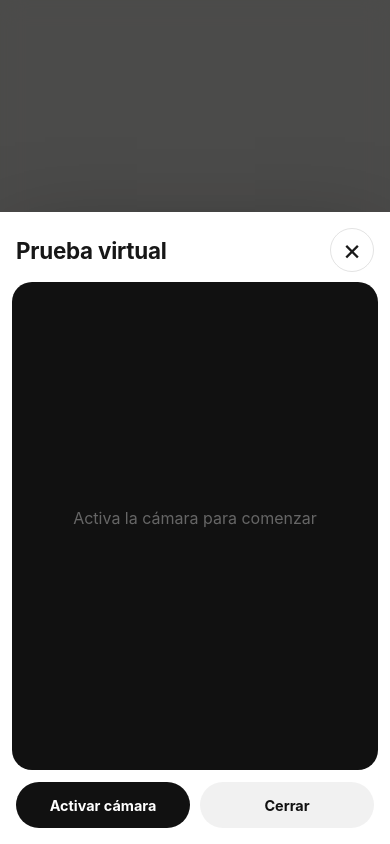
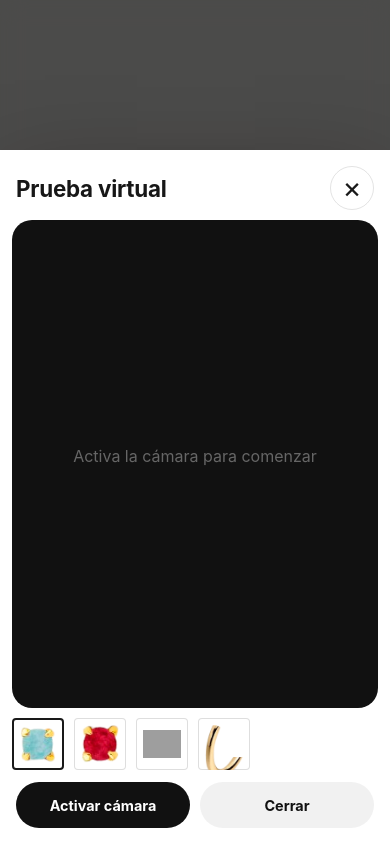
Before and after one commit to Kaue-oliveira-hub/webar-earrings, a website built with Vite: page webar-earrings/index.html in a window 390 px wide. Both pictures are taken after a click on the button "Probar pendiente". Built offline with nearby package versions, Linux system fonts and the light colour scheme; grey boxes are pictures that could not be loaded.

Commit message:
add clean earring variant selector

```diff
--- a/webar-earrings/src/config/tryOnConfig.js
+++ b/webar-earrings/src/config/tryOnConfig.js
@@ -1,5 +1,5 @@
 export const TRY_ON_CONFIG = {
   visibleEarSide: "right",
- // debugMode: false,
-  debugMode: true,
+  debugMode: false,
+  //debugMode: true,
 };
--- a/webar-earrings/src/main.js
+++ b/webar-earrings/src/main.js
@@ -7,7 +7,7 @@ import { EAR_DEBUG_LANDMARK_INDEXES } from "./tracking/faceLandmarkIndexes.js";
 import { estimateEarAnchors } from "./tracking/earEstimator.js";
 import { TRY_ON_CONFIG } from "./config/tryOnConfig.js";
 import { EarringRenderer } from "./rendering/earringRenderer.js";
-import { DEFAULT_EARRING_VARIANT } from "./products/earringProducts.js";
+import { DEFAULT_EARRING_VARIANT, getAllEarringVariants } from "./products/earringProducts.js";
 
 document.querySelector("#app").innerHTML = `
   <main class="app">
@@ -113,7 +113,11 @@ document.querySelector("#app").innerHTML = `
           aria-live="polite"
         >
         </div>
-
+        <div
+           id="variant-selector"
+           class="variant-selector"
+           aria-label="Seleccionar pendiente"
+        ></div>
         <footer class="camera-modal__footer">
           <button
             id="start-camera-button"
@@ -170,13 +174,17 @@ const cameraGuide = document.querySelector("#camera-guide");
 const captureCanvas = document.querySelector("#capture-canvas");
 const debugCanvas = document.querySelector("#debug-canvas");
 const earringCanvas = document.querySelector("#earring-canvas");
-
+const variantSelector = document.querySelector("#variant-selector");
 
 const cameraController = new CameraController(cameraVideo);
 const photoCapture = new PhotoCapture(cameraVideo, captureCanvas, cameraView,);
 const faceAnalyzer = new FaceAnalyzer();
 const landmarkDebugRenderer = new LandmarkDebugRenderer(debugCanvas);
 const earringRenderer = new EarringRenderer(earringCanvas);
+
+const earringVariants = getAllEarringVariants();
+let selectedEarringVariant = DEFAULT_EARRING_VARIANT;
+let lastCaptureData = null;
 
 function setCameraStatus(message, state = "default") {
   cameraStatus.textContent = message;
@@ -236,7 +244,58 @@ function hideEarringCanvas() {
   earringRenderer.clear();
 }
 
+function renderVariantSelector() {
+  variantSelector.innerHTML = earringVariants
+    .map((variant) => {
+      const isSelected = variant.id === selectedEarringVariant.id;
+
+      return `
+        <button
+          class="variant-selector__item${isSelected ? " is-selected" : ""}"
+          type="button"
+          data-variant-id="${variant.id}"
+          aria-label="Seleccionar ${variant.name}"
+          aria-pressed="${isSelected}"
+        >
+          <img
+            src="${variant.imageUrl}"
+            alt=""
+            class="variant-selector__image"
+          />
+        </button>
+      `;
+    })
+    .join("");
+}
+
+function getVariantById(variantId) {
+  return earringVariants.find((variant) => variant.id === variantId) ?? null;
+}
+
+async function renderSelectedEarringOnCapture() {
+  if (!lastCaptureData) return;
+
+  const { capture, visibleEarAnchor, faceWidth } = lastCaptureData;
+
+  earringRenderer.resize(capture.width, capture.height);
+  earringRenderer.clear();
+
+  await earringRenderer.drawEarring(
+    visibleEarAnchor,
+    selectedEarringVariant,
+    {
+      faceWidth,
+      side: TRY_ON_CONFIG.visibleEarSide,
+    },
+  );
+
+  showEarringCanvas();
+}
+
+
 function resetCaptureState() {
+lastCaptureData = null;
+
 cameraView.classList.remove("has-capture");
   captureCanvas.classList.remove("is-visible");
   cameraGuide.classList.remove("is-visible");
@@ -354,6 +413,7 @@ async function capturePhoto() {
 
     return;
   }
+
   const earAnchors = estimateEarAnchors(analysis.landmarks);
   const visibleEarAnchor = earAnchors[TRY_ON_CONFIG.visibleEarSide];
 
@@ -386,16 +446,13 @@ if (TRY_ON_CONFIG.debugMode) {
     earringRenderer.resize(capture.width, capture.height);
     earringRenderer.clear();
 
-await earringRenderer.drawEarring(
+lastCaptureData = {
+  capture,
   visibleEarAnchor,
-  DEFAULT_EARRING_VARIANT,
-  {
-    faceWidth,
-    side: TRY_ON_CONFIG.visibleEarSide,
-  },
-);
+  faceWidth,
+};
 
-showEarringCanvas();
+await renderSelectedEarringOnCapture();
 
     setCameraStatus(
     "Pendiente colocado. Puedes repetir la foto si quieres probar otra posición.",
@@ -429,6 +486,8 @@ showEarringCanvas();
   }
 }
 
+renderVariantSelector();
+
 openCameraButton.addEventListener("click", () => {
   openCameraModal();
 });
@@ -459,6 +518,22 @@ cameraModal.addEventListener("click", (event) => {
   }
   });
 
+variantSelector.addEventListener("click", async (event) => {
+  const button = event.target.closest("[data-variant-id]");
+
+  if (!button) return;
+
+  const variant = getVariantById(button.dataset.variantId);
+
+  if (!variant) return;
+
+  selectedEarringVariant = variant;
+
+  renderVariantSelector();
+
+  await renderSelectedEarringOnCapture();
+});
+
 
 function retakePhoto() {
   if (!cameraController.isActive) {
--- a/webar-earrings/src/products/earringProducts.js
+++ b/webar-earrings/src/products/earringProducts.js
@@ -19,7 +19,7 @@ export const EARRING_PRODUCTS = [
 
     variants: [
       {
-        id: "blue",
+        id: "stud-blue",
         name: "Azul",
         imageUrl: "/earrings/stud-blue.png",
         type: EARRING_TYPES.STUD,
@@ -45,7 +45,7 @@ export const EARRING_PRODUCTS = [
 
           left: {
             anchor: {
-              x: 0.5,
+              x: 0.45,
               y: 0.5,
             },
             scale: 0.08,
@@ -55,14 +55,14 @@ export const EARRING_PRODUCTS = [
       },
 
       {
-        id: "red",
+        id: "stud-red",
         name: "Rojo",
         imageUrl: "/earrings/stud-red.png",
         type: EARRING_TYPES.STUD,
         anchorPreset: EARRING_ANCHOR_PRESETS.LOBE_CENTER,
 
         anchor: {
-          x: 0.5,
+          x: 0.45,
           y: 0.5,
         },
 
@@ -93,25 +93,25 @@ export const EARRING_PRODUCTS = [
   },
 
   {
-    id: "gold-chain",
+    id: "chain-gold",
     name: "Pendiente cadena",
     type: EARRING_TYPES.CHAIN,
     anchorPreset: EARRING_ANCHOR_PRESETS.LOBE_DROP,
 
     variants: [
       {
-        id: "gold",
-        name: "Dorado",
+        id: "chain-gold",
+        name: "Cadena",
         imageUrl: "/earrings/chain-gold.png",
         type: EARRING_TYPES.CHAIN,
         anchorPreset: EARRING_ANCHOR_PRESETS.LOBE_DROP,
 
         anchor: {
-          x: 0.5,
-          y: 0.02,
+          x: 0.45,
+          y: 0.2,
         },
 
-        scale: 0.15,
+        scale: 0.5,
         rotation: 0,
 
         sideAdjustments: {
@@ -145,18 +145,18 @@ export const EARRING_PRODUCTS = [
 
     variants: [
       {
-        id: "gold",
-        name: "Dorado",
+        id: "hoop-gold",
+        name: "Aro Dorado",
         imageUrl: "/earrings/hoop-gold.png",
         type: EARRING_TYPES.HOOP,
         anchorPreset: EARRING_ANCHOR_PRESETS.LOBE_HOOP,
 
         anchor: {
-          x: 0.48,
+          x: 0.45,
           y: 0.18,
         },
 
-        scale: 0.16,
+        scale: 0.06,
         rotation: 0,
 
         sideAdjustments: {
--- a/webar-earrings/src/style.css
+++ b/webar-earrings/src/style.css
@@ -364,6 +364,50 @@ h1 {
   flex: 1;
 }
 
+.variant-selector {
+  display: flex;
+  gap: 10px;
+
+  padding: 12px 14px 0;
+
+  overflow-x: auto;
+  scrollbar-width: none;
+
+  flex: 0 0 auto;
+}
+
+.variant-selector::-webkit-scrollbar {
+  display: none;
+}
+
+.variant-selector__item {
+  display: grid;
+  place-items: center;
+
+  width: 56px;
+  height: 56px;
+  padding: 6px;
+
+  border: 1px solid rgba(25, 25, 25, 0.14);
+  border-radius: 4px;
+
+  background: #ffffff;
+
+  cursor: pointer;
+}
+
+.variant-selector__item.is-selected {
+    border: 2px solid #191919;
+}
+
+.variant-selector__image {
+  width: 100%;
+  height: 100%;
+
+  object-fit: contain;
+  display: block;
+}
+
 @media (max-width: 600px) {
   .product-preview {
     padding: 20px;
@@ -385,9 +429,7 @@ h1 {
     border-radius: 0;
   }
 
-  .camera-view {
-    max-height: 58dvh;
-  }
+
 .camera-modal__header {
     padding: 16px 16px 10px;
   }
@@ -411,5 +453,13 @@ h1 {
     padding: 8px 12px;
 
     font-size: 0.78rem;
+  }.variant-selector {
+    padding: 10px 12px 0;
   }
+
+  .variant-selector__item {
+    width: 52px;
+    height: 52px;
+  }
+
 }
```
